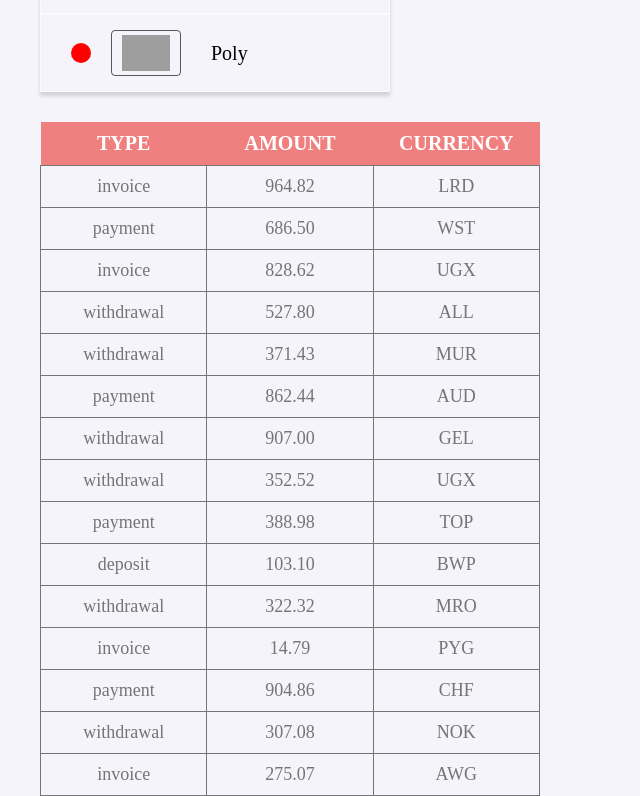
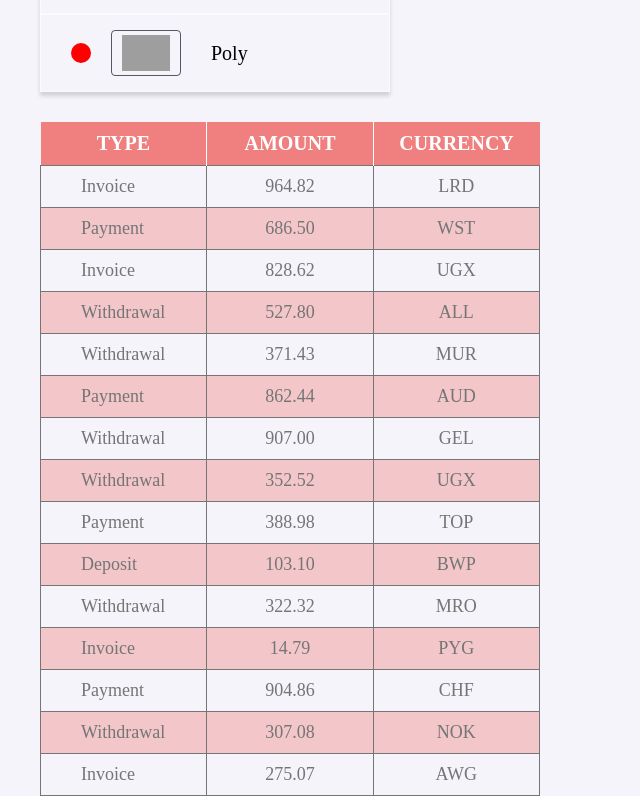
Before and after one commit to Firsache/goit-react-hw-01-components, a React (Create React App) app: page / in a window 1280 px wide. Shown: the part 864-1660 px from the top of the page, without its empty margins (0-640 px from the left). Built offline with nearby package versions, Linux system fonts and the light colour scheme; grey boxes are pictures that could not be loaded.

Commit message:
added odd background color

```diff
--- a/src/components/TransactionHistory/TransactionHistory.jsx
+++ b/src/components/TransactionHistory/TransactionHistory.jsx
@@ -1,5 +1,5 @@
 import PropTypes from 'prop-types';
-import { Table, Head, Title, Data } from './TransactionHistory.styled';
+import { Table, Head, Title, Body, Row, Data } from './TransactionHistory.styled';
 
 export const TransactionHistory = ({ items }) => {
   return (
@@ -12,13 +12,13 @@ export const TransactionHistory = ({ items }) => {
         </tr>
       </Head>
       {items.map(({ type, amount, currency, id }) => {
-        return (<tbody key={id}>
-          <tr>
+        return (<Body key={id}>
+          <Row>
             <Data>{type}</Data>
             <Data>{amount}</Data>
             <Data>{currency}</Data>
-          </tr>
-        </tbody>)
+          </Row>
+        </Body>)
       })}
     </Table>
   )
--- a/src/components/TransactionHistory/TransactionHistory.styled.js
+++ b/src/components/TransactionHistory/TransactionHistory.styled.js
@@ -6,6 +6,8 @@ export const Table = styled.table`
 `
 
 export const Head = styled.thead`
+    background-color: lightcoral;
+    color: #ffffff;
 
 `
 export const Title = styled.th`
@@ -16,10 +18,26 @@ font-weight: 600;
 font-size: 20px;
 text-transform: uppercase;
 
-background-color: lightcoral;
-color: #ffffff;
+border-right: 1px solid #ffffff;
+
+&:last-of-type{
+    border-right: none;
+}
+`
+export const Body = styled.tbody`
+    &:nth-child(odd) {
+        background-color: rgb(240 128 128 / 40%);
+    }
 `
 
+export const Row = styled.tr`
+    transition: box-shadow 250ms ease, transform 250ms ease-in-out;
+
+    &:hover{
+        box-shadow: 0px 7px 7px rgba(0, 0, 0, 0.12);
+        transform: translateY(-2px);
+    }
+`
 export const Data = styled.td`
     width: calc(100% / 3);
     text-align: center;
@@ -30,4 +48,10 @@ export const Data = styled.td`
     color: #757575;
 
     border: 1px solid #757575;
+
+    &:first-of-type{
+        text-align: start;
+        padding-left: 40px;
+        text-transform: capitalize;
+    }
 `
```
